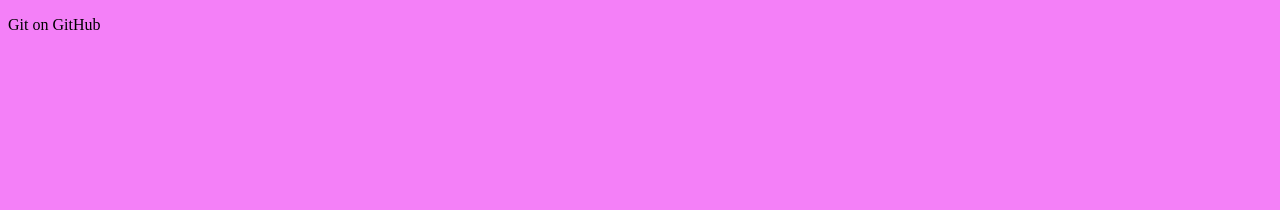
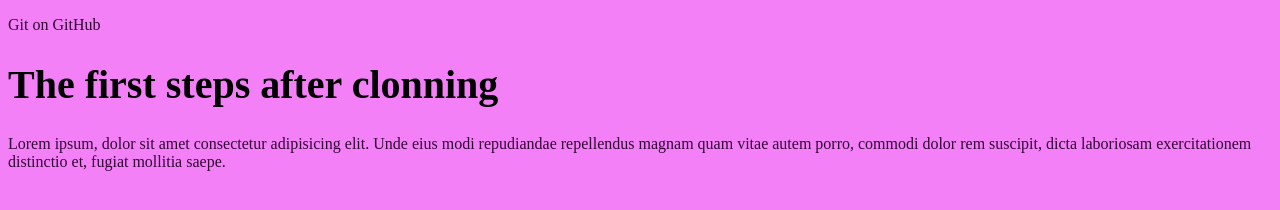
Before and after one commit to vikera00/gitTest, a plain HTML site: page index.html in a window 1280 px wide. Drawn offline with Linux system fonts and the light colour scheme.

Commit message:
the second commit

```diff
--- a/css/main.css
+++ b/css/main.css
@@ -1,3 +1,11 @@
 body {
     background-color: rgb(244, 128, 248);
 }
+
+p {
+    color:rgb(49, 5, 51);
+}
+
+h1 {
+    font-size: 40px;
+}
--- a/index.html
+++ b/index.html
@@ -9,5 +9,11 @@
 </head>
 <body>
     <p>Git on GitHub</p>
+    <h1>The first steps after clonning</h1>
+    <p>Lorem ipsum, dolor sit amet consectetur adipisicing elit.
+       Unde eius modi repudiandae repellendus magnam quam vitae
+       autem porro, commodi dolor rem suscipit, dicta laboriosam
+       exercitationem distinctio et, fugiat mollitia saepe.
+    </p>
 </body>
 </html>
```
